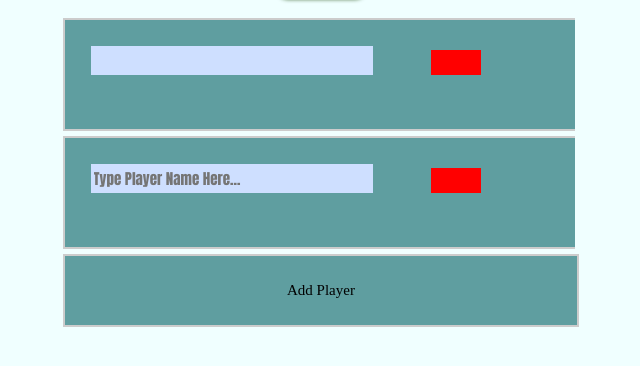
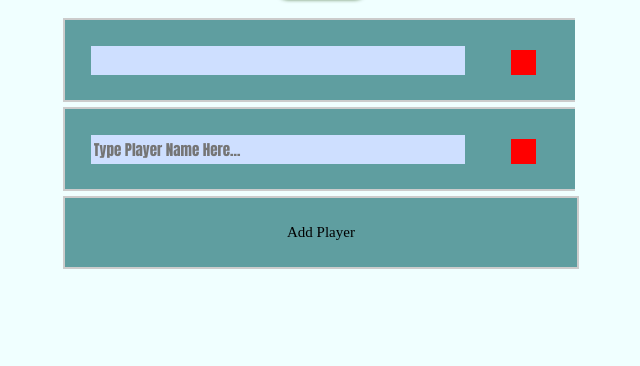
Before and after one commit to JulienToons/defhacks2020, a plain HTML site: page index.html in a window 1280 px wide. Shown: the part 210-576 px from the top of the page, without its empty margins (321-961 px from the left). Drawn offline with Linux system fonts and the light colour scheme.

Commit message:
Update styles.css
repositioned the close button in the main menu

```diff
--- a/styles.css
+++ b/styles.css
@@ -83,7 +83,7 @@ html, body{
   display:block;
   font-size:15px;
   padding:3px;
-  width: 60%;
+  width: 80%;
   font-family: Impact, Haettenschweiler, 'Arial Narrow Bold', sans-serif;
 }
 input[type=text]:focus {
@@ -93,12 +93,15 @@ input[type=text]:focus {
 .x-button{
   background-image: "imgs/close-2-icon.png";
   background-color: red;
-  display: inline-block;
+  display: block;
   margin-left:65%;
   top:-25px;
+  float:right;
+  margin-right:0;
+  margin-bottom: 0;
   position:relative;
   left:-15px;
-  width:50px;
+  width:25px;
   height:25px;
 
 }
```
